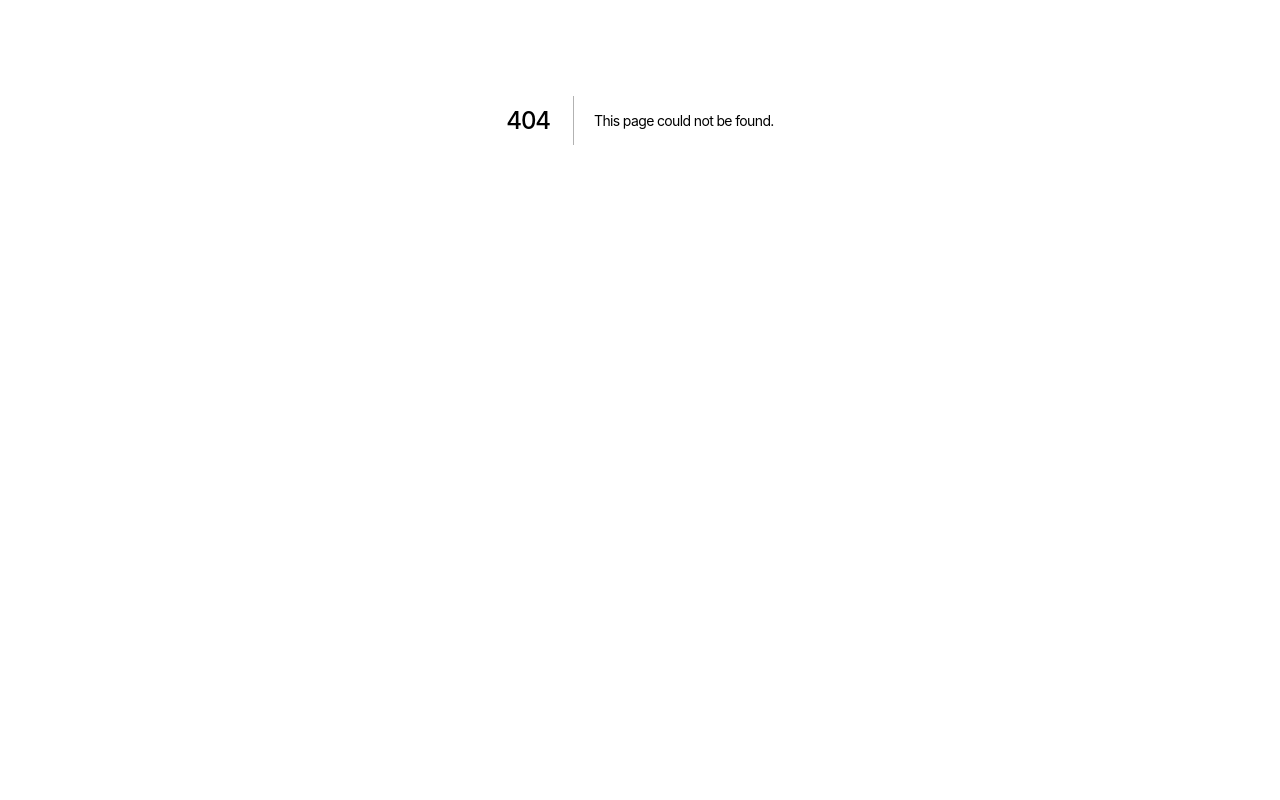
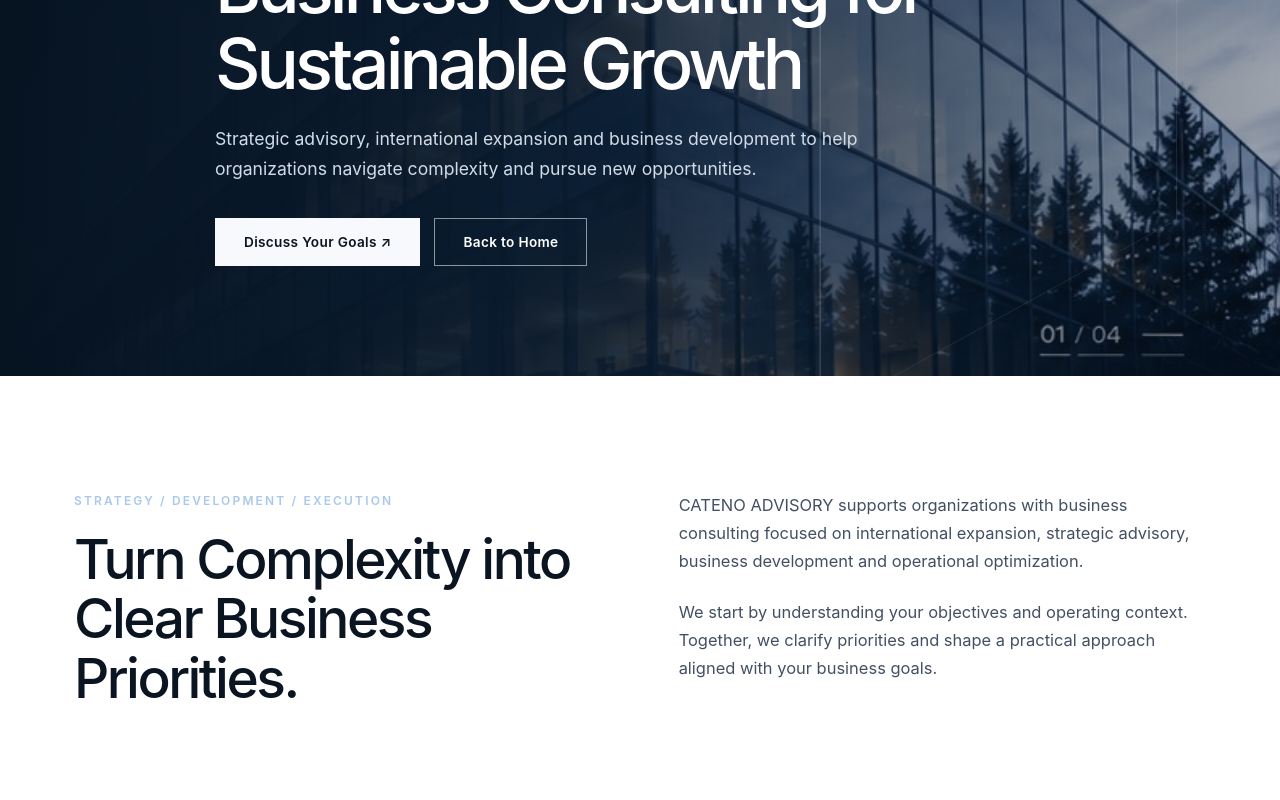
Before and after one commit to s92655171-alt/cateno-advisory, a Next.js app in the folder nextjs/: page /business-consulting in a window 1280 px wide. Before the commit this address had no page. Shown: the part 280-1080 px from the top of the page. Before the commit the page ends 800 px from the top, so only its background shows below. Built offline with nearby package versions, Linux system fonts and the light colour scheme.

Commit message:
Add SEO landing page for Business Consulting

```diff
--- /dev/null
+++ b/nextjs/app/business-consulting/page.tsx
@@ -0,0 +1,142 @@
+import type { Metadata } from "next";
+
+const siteUrl = "https://cateno-advisory.com";
+
+export const metadata: Metadata = {
+  title: "Business Consulting | International Strategy & Growth",
+  description:
+    "Business consulting from Germany for international expansion, strategic advisory, business development and operational optimization.",
+  alternates: {
+    canonical: "/business-consulting/",
+    languages: {
+      en: "/business-consulting/",
+      de: "/de/unternehmensberatung/",
+      "x-default": "/business-consulting/",
+    },
+  },
+  openGraph: {
+    title: "Business Consulting | CATENO ADVISORY",
+    description:
+      "Strategic advisory, international expansion, business development and operational optimization.",
+    url: siteUrl + "/business-consulting/",
+    siteName: "CATENO ADVISORY",
+    type: "website",
+    locale: "en_US",
+  },
+};
+
+const serviceSchema = {
+  "@context": "https://schema.org",
+  "@type": "Service",
+  name: "Business Consulting",
+  serviceType: "Business consulting and strategic advisory",
+  provider: {
+    "@type": "Organization",
+    name: "CATENO ADVISORY",
+    url: siteUrl,
+  },
+  areaServed: "International",
+  url: siteUrl + "/business-consulting/",
+};
+
+export default function BusinessConsultingPage() {
+  return (
+    <main>
+      <script
+        type="application/ld+json"
+        dangerouslySetInnerHTML={{ __html: JSON.stringify(serviceSchema) }}
+      />
+      <section className="hero sm interior-hero">
+        <div className="interior-visual" aria-hidden="true" />
+        <div className="w interior-inner">
+          <span className="eyebrow hl">CATENO ADVISORY / BUSINESS CONSULTING</span>
+          <h1 className="hl">Business Consulting for Sustainable Growth</h1>
+          <p className="hl">
+            Strategic advisory, international expansion and business development
+            to help organizations navigate complexity and pursue new opportunities.
+          </p>
+          <div className="btns hl">
+            <a className="btn" href="/#contact">Discuss Your Goals <span>↗</span></a>
+            <a className="btn o" href="/">Back to Home</a>
+          </div>
+        </div>
+      </section>
+
+      <section className="editorial-intro">
+        <div className="w editorial-two">
+          <div>
+            <span className="eyebrow">STRATEGY / DEVELOPMENT / EXECUTION</span>
+            <h2>Turn Complexity into Clear Business Priorities.</h2>
+          </div>
+          <div className="editorial-copy">
+            <p>
+              CATENO ADVISORY supports organizations with business consulting
+              focused on international expansion, strategic advisory, business
+              development and operational optimization.
+            </p>
+            <p>
+              We start by understanding your objectives and operating context.
+              Together, we clarify priorities and shape a practical approach
+              aligned with your business goals.
+            </p>
+          </div>
+        </div>
+      </section>
+
+      <section className="dark service-detail">
+        <div className="w">
+          <div className="section-head">
+            <div>
+              <span className="eyebrow">AREAS OF SUPPORT</span>
+              <h2>Business Consulting Services</h2>
+            </div>
+            <p>
+              The scope of support depends on your organization, market context
+              and specific objectives.
+            </p>
+          </div>
+          <div className="detail-grid">
+            {[
+              ["01", "International Expansion", "Assessing markets, opportunities and the practical considerations involved in entering new markets."],
+              ["02", "Strategic Advisory", "Structuring business challenges, evaluating options and defining clear strategic priorities."],
+              ["03", "Business Development", "Identifying growth opportunities and supporting the development of business relationships."],
+              ["04", "Operational Optimization", "Reviewing processes and identifying opportunities to improve operational effectiveness."],
+            ].map(([number, title, description]) => (
+              <article className="detail-item rv" key={number}>
+                <span>{number}</span>
+                <h3>{title}</h3>
+                <p>{description}</p>
+                <i aria-hidden="true">↗</i>
+              </article>
+            ))}
+          </div>
+        </div>
+      </section>
+
+      <section className="editorial-intro">
+        <div className="w editorial-two">
+          <div>
+            <span className="eyebrow">OUR APPROACH</span>
+            <h2>From Understanding to Action.</h2>
+          </div>
+          <div className="editorial-copy">
+            <p>
+              Every engagement begins with your goals and challenges. We help
+              structure the questions, consider relevant options and identify
+              meaningful next steps.
+            </p>
+            <a className="btn dark-btn" href="/#contact">Start a Conversation <span>↗</span></a>
+          </div>
+        </div>
+      </section>
+
+      <section className="closing-band dark">
+        <div className="w closing-inner">
+          <span className="eyebrow">CATENO ADVISORY</span>
+          <h2>Let’s Build What’s Next.</h2>
+          <a className="btn" href="/#contact">Contact Us <span>↗</span></a>
+        </div>
+      </section>
+    </main>
+  );
+}
```
